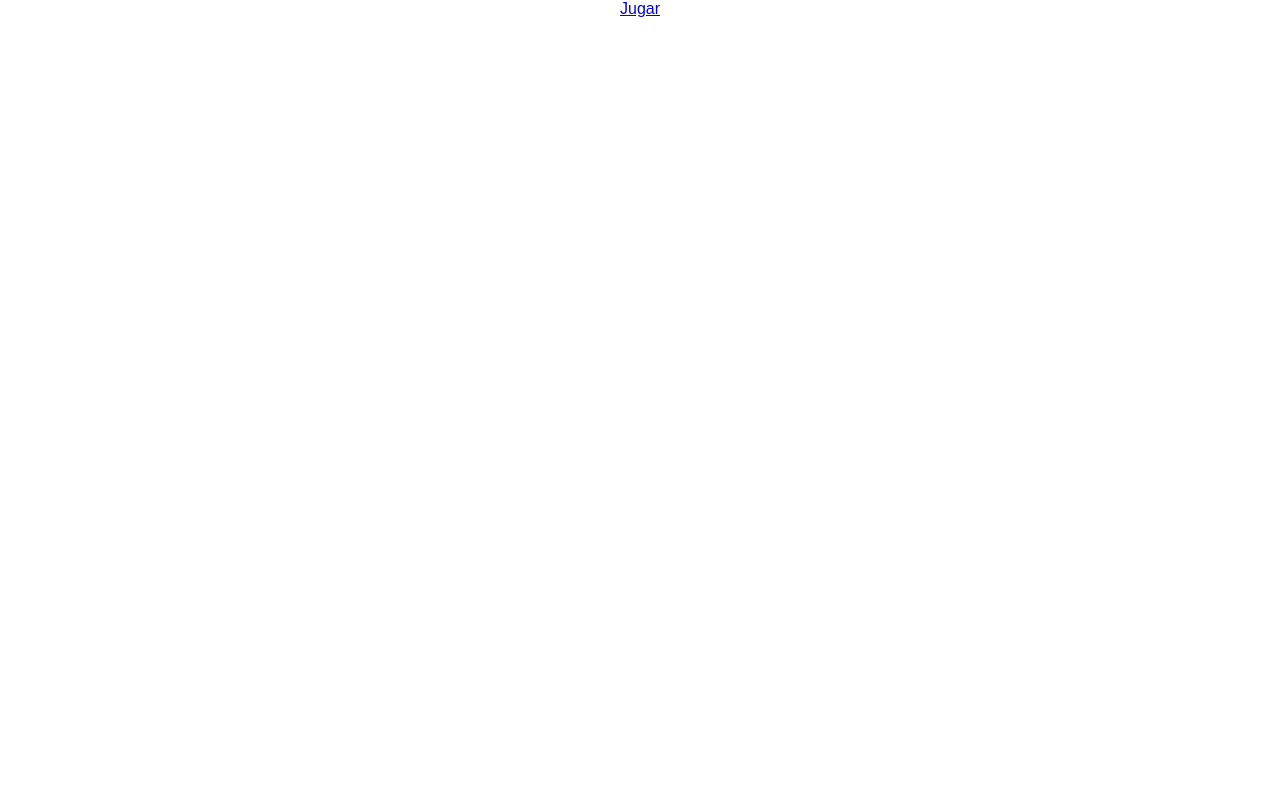
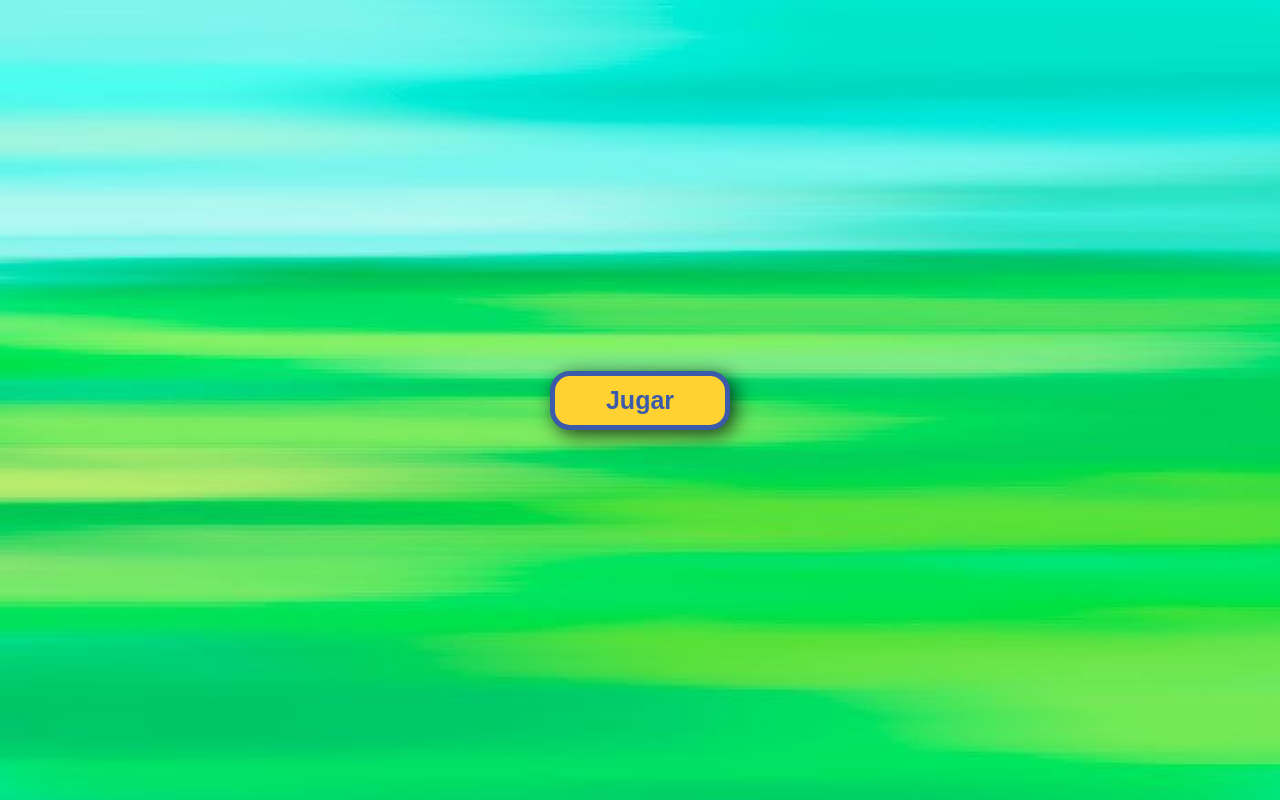
Before and after one commit to santinaranjo/poke-cards, a React app: page /gamemode in a window 1280 px wide. Built offline with nearby package versions, Linux system fonts and the light colour scheme.

Commit message:
Estilos Gamemode

```diff
--- a/src/App.tsx
+++ b/src/App.tsx
@@ -4,6 +4,7 @@ import { GameMode } from './pages/GameMode/GameMode'
 import { BrowserRouter, Routes, Route } from 'react-router-dom'
 import { GlobalStyle } from './styles/GlobalStyles'
 import { OnePlayerNoTime } from './pages/OnePlayerNoTime/OnePlayerNoTime'
+// Dev
 import { LoadingGame } from './components/LoadingGame/LoadingGame'
 
 export const App = () => {
@@ -14,7 +15,7 @@ export const App = () => {
                 <Route path="/" element={<Home />} />
                 <Route path="/gamemode" element={<GameMode />} />
                 <Route path="/oneplayer-notime" element={<OnePlayerNoTime />} />
-
+                // Dev
                 <Route path="/loading" element={<LoadingGame />} />
             </Routes>
         </BrowserRouter>
--- a/src/pages/GameMode/styles.js
+++ b/src/pages/GameMode/styles.js
@@ -1,7 +1,28 @@
 import styled from 'styled-components'
+import background from '../../assets/background.jpeg'
 
 export const Section = styled.section`
+    background-image: url(${background});
+    background-size: cover;
+    width: 100%;
+    height: 100vh;
     display: flex;
     flex-direction: column;
     align-items: center;
+    justify-content: center;
+    a {
+        width: 180px;
+        text-align: center;
+        text-decoration: none;
+        font-size: 25px;
+        font-weight: bold;
+        color: rgb(60, 90, 170);
+        background-color: rgb(255, 210, 50);
+        border: 5px solid rgb(60, 90, 170);
+        padding: 10px;
+        border-radius: 20px;
+        -webkit-box-shadow: 5px 5px 20px 0px rgba(0, 0, 0, 0.75);
+        -moz-box-shadow: 5px 5px 20px 0px rgba(0, 0, 0, 0.75);
+        box-shadow: 5px 5px 20px 0px rgba(0, 0, 0, 0.75);
+    }
 `
```
